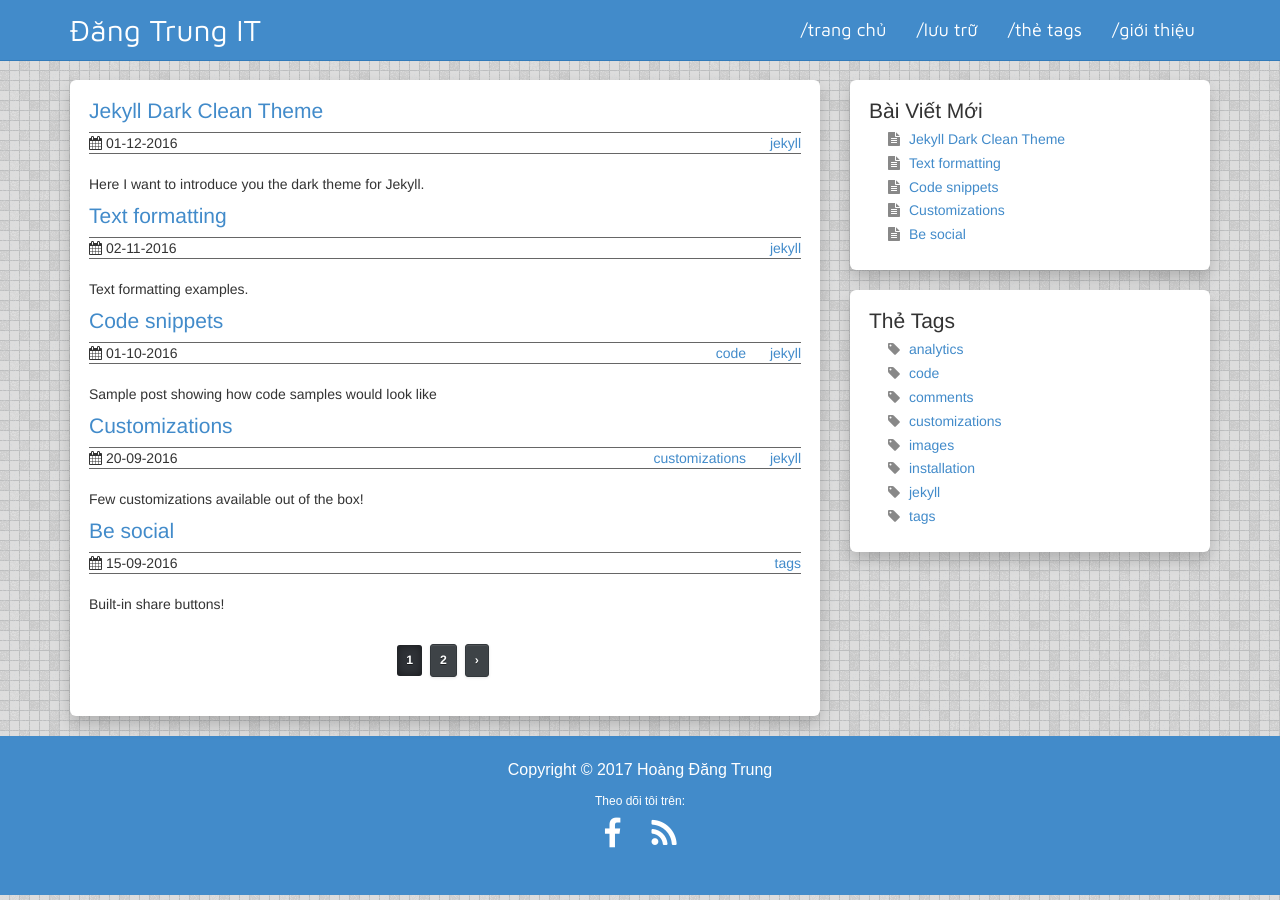
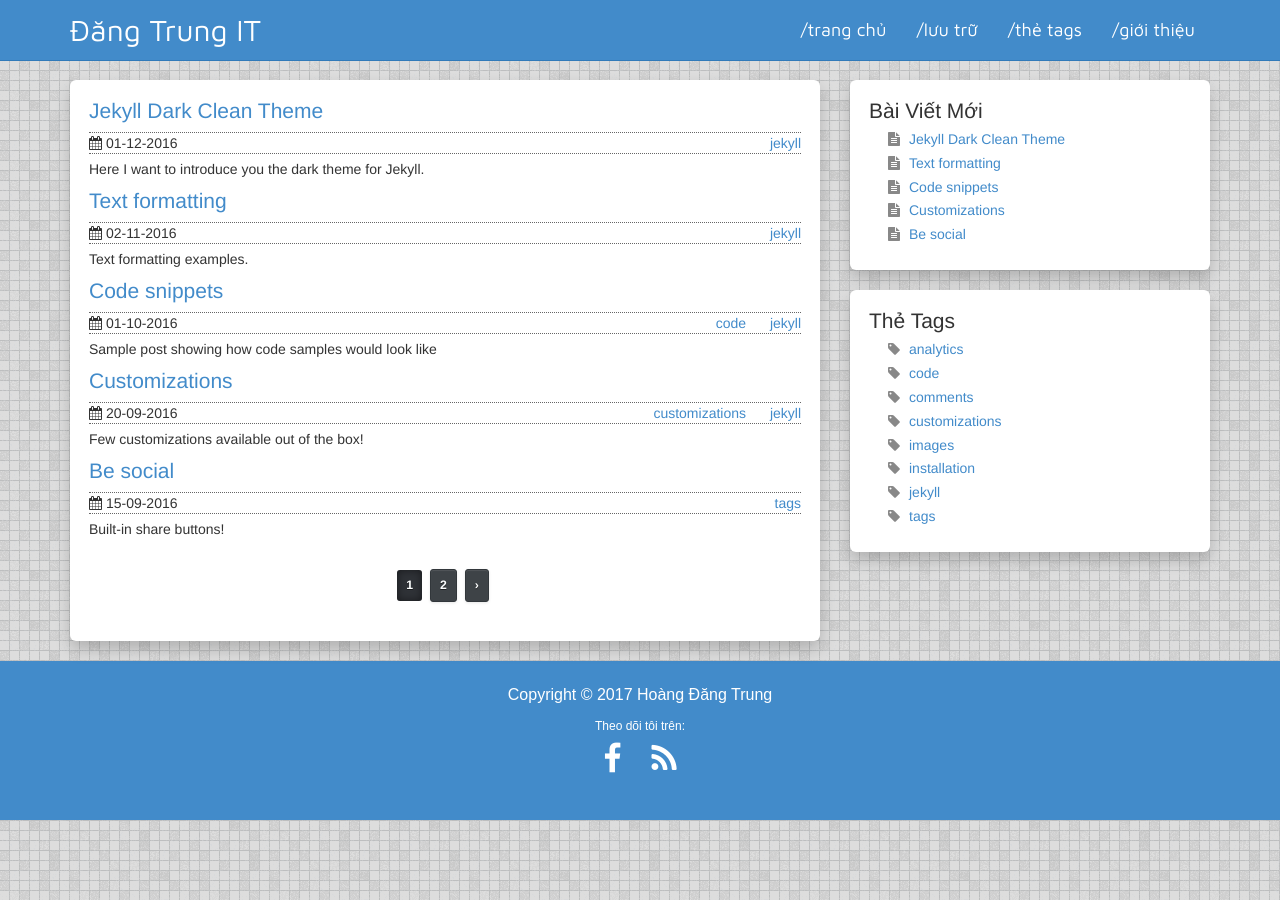
Before and after one commit to hoangdangtrungvn/hoangdangtrungvn.github.io, a Jekyll site: the page built from index.html, in a window 1280 px wide. Built offline with Jekyll 4.4.1, drawn with Linux system fonts in a browser that asks for light colours; the list of posts is cut into pages by our own code.

Commit message:
update css

```diff
--- a/css/theme.css
+++ b/css/theme.css
@@ -69,7 +69,7 @@ ul.social-media .fa-rss:hover { -webkit-animation: rss 1s ease-in-out forwards;
 @-webkit-keyframes rss { 0% { color: white; }
   100% { color: #FF6600; } }
 
-div.post-meta { border: 1px solid #666666; border-width: 1px 0; margin: 0 0 20px; }
+div.post-meta { border: 1px dotted #666666; border-width: 1px 0; margin: 0 0 5px; }
 div.post-meta ul { display: inline; padding-left: 0px; float: right; }
 div.post-meta ul > li { display: inline; padding: 0 0 5px 20px; }
 div.post-meta .post-time { display: inline; }
```
